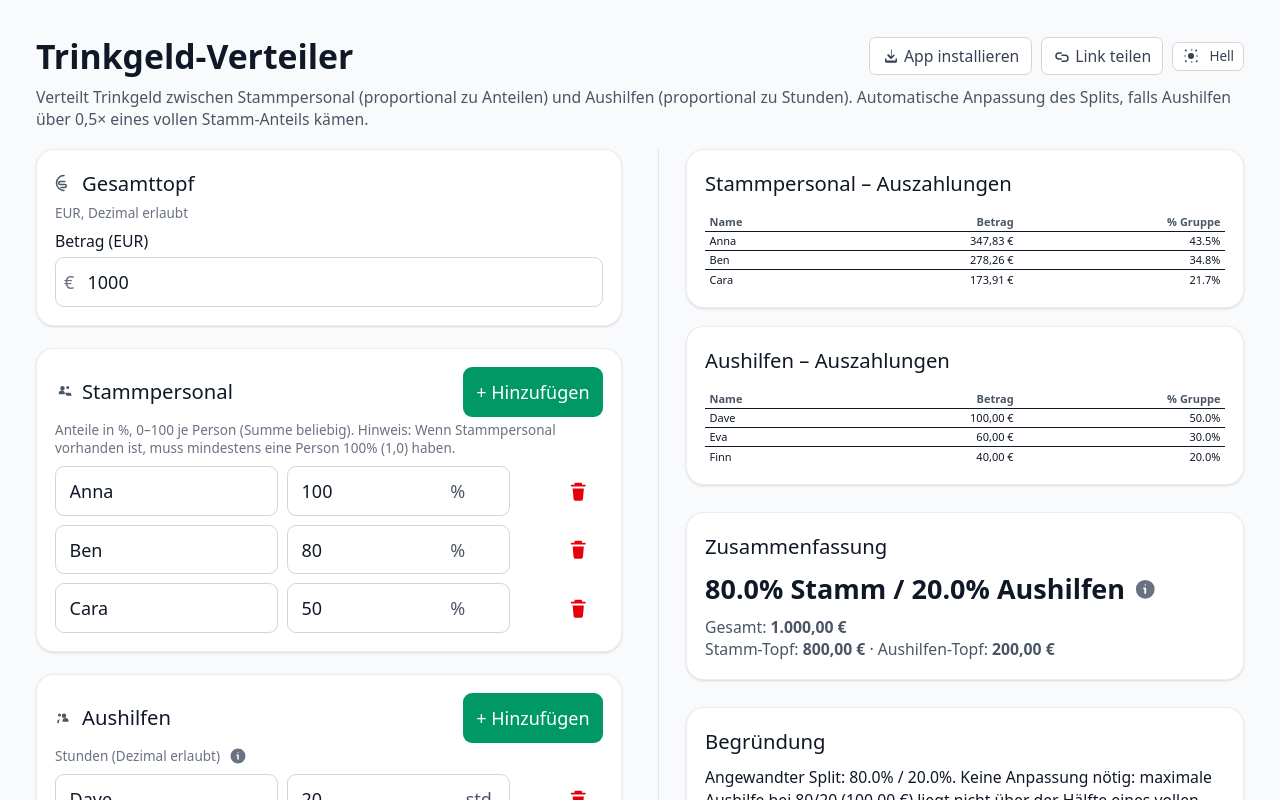
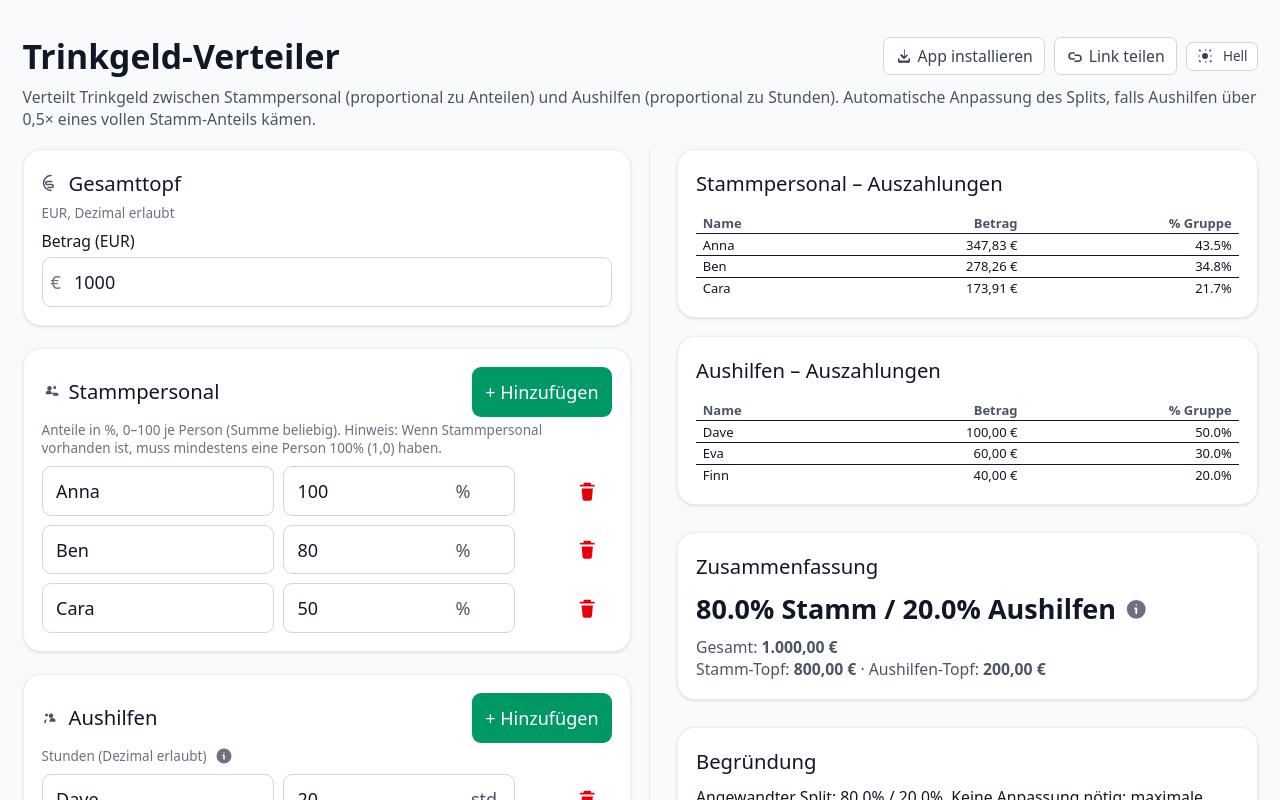
Before and after one commit to gorferma/trinkgeld-verteiler, a React (Vite) app: page / in a window 1280 px wide. Shown: the top 800 px of the page. Built offline with nearby package versions, Linux system fonts and the light colour scheme.

Commit message:
tweak(desktop): tighten paddings/gaps and widen layout to max-w-7xl; bump table font to 13px without forcing scroll

```diff
--- a/src/App.tsx
+++ b/src/App.tsx
@@ -541,7 +541,7 @@ export default function App() {
   }
 
   return (
-  <div className="mx-auto max-w-6xl p-4 pb-28 md:pb-10 md:p-8">
+  <div className="mx-auto max-w-7xl p-4 pb-24 md:pb-10 md:px-5 md:py-8">
       <div className="flex items-center justify-between mb-2">
         <h1 className="text-2xl md:text-3xl font-semibold">Trinkgeld-Verteiler</h1>
         <div className="flex items-center gap-2">
@@ -617,7 +617,7 @@ export default function App() {
       </div>
       <p className="text-sm text-gray-600 dark:text-gray-300 mb-4">Verteilt Trinkgeld zwischen Stammpersonal (proportional zu Anteilen) und Aushilfen (proportional zu Stunden). Automatische Anpassung des Splits, falls Aushilfen über 0,5× eines vollen Stamm-Anteils kämen.</p>
 
-  <div className="grid grid-cols-1 md:grid-cols-2 gap-8 items-start">
+  <div className="grid grid-cols-1 md:grid-cols-2 gap-4 items-start">
         {/* Left column – Inputs */}
         <div className="space-y-5">
           <div className="bg-white dark:bg-gray-900 rounded-2xl shadow p-4 border border-gray-200/70 dark:border-gray-800">
@@ -829,43 +829,43 @@ export default function App() {
   <div className="space-y-6 md:pl-6 md:border-l md:border-gray-200 dark:md:border-gray-800">
 
           <div className="grid grid-cols-1 gap-4">
-            <div className="bg-white dark:bg-gray-900 rounded-2xl shadow p-4 border border-gray-200/70 dark:border-gray-800 overflow-x-auto">
+            <div className="bg-white dark:bg-gray-900 rounded-2xl shadow p-3 md:p-4 border border-gray-200/70 dark:border-gray-800 overflow-x-auto">
               <h3 className="text-lg font-medium mb-3">Stammpersonal – Auszahlungen</h3>
-              <table className="w-full table-auto text-[13px] md:text-[12px] lg:text-[11px] leading-tight">
+              <table className="w-full table-auto text-[13px] md:text-[13px] lg:text-[13px] leading-tight">
                 <thead>
                   <tr className="text-left text-gray-600">
-                    <th className="py-0.5 px-1 break-words">Name</th>
-                    <th className="py-0.5 px-1 text-right">Betrag</th>
-                    <th className="py-0.5 px-1 text-right">% Gruppe</th>
+                    <th className="py-0.5 px-1.5 break-words">Name</th>
+                    <th className="py-0.5 px-1.5 text-right">Betrag</th>
+                    <th className="py-0.5 px-1.5 text-right">% Gruppe</th>
                   </tr>
                 </thead>
                 <tbody>
                   {results.staffRows.map(r => (
                     <tr key={r.id} className="border-t">
-                      <td className="py-0.5 px-1 break-words">{r.name || '—'}</td>
-                      <td className="py-0.5 px-1 text-right whitespace-nowrap">{formatMoney(r.amount)}</td>
-                      <td className="py-0.5 px-1 text-right whitespace-nowrap">{(r.percentOfGroup*100).toFixed(1)}%</td>
+                      <td className="py-0.5 px-1.5 break-words">{r.name || '—'}</td>
+                      <td className="py-0.5 px-1.5 text-right whitespace-nowrap">{formatMoney(r.amount)}</td>
+                      <td className="py-0.5 px-1.5 text-right whitespace-nowrap">{(r.percentOfGroup*100).toFixed(1)}%</td>
                     </tr>
                   ))}
                 </tbody>
               </table>
             </div>
-            <div className="bg-white dark:bg-gray-900 rounded-2xl shadow p-4 border border-gray-200/70 dark:border-gray-800 overflow-x-auto">
+            <div className="bg-white dark:bg-gray-900 rounded-2xl shadow p-3 md:p-4 border border-gray-200/70 dark:border-gray-800 overflow-x-auto">
               <h3 className="text-lg font-medium mb-3">Aushilfen – Auszahlungen</h3>
-              <table className="w-full table-auto text-[13px] md:text-[12px] lg:text-[11px] leading-tight">
+              <table className="w-full table-auto text-[13px] md:text-[13px] lg:text-[13px] leading-tight">
                 <thead>
                   <tr className="text-left text-gray-600">
-                    <th className="py-0.5 px-1 break-words">Name</th>
-                    <th className="py-0.5 px-1 text-right">Betrag</th>
-                    <th className="py-0.5 px-1 text-right">% Gruppe</th>
+                    <th className="py-0.5 px-1.5 break-words">Name</th>
+                    <th className="py-0.5 px-1.5 text-right">Betrag</th>
+                    <th className="py-0.5 px-1.5 text-right">% Gruppe</th>
                   </tr>
                 </thead>
                 <tbody>
                   {results.helperRows.map(r => (
                     <tr key={r.id} className="border-t">
-                      <td className="py-0.5 px-1 break-words">{r.name || '—'}</td>
-                      <td className="py-0.5 px-1 text-right whitespace-nowrap">{formatMoney(r.amount)}</td>
-                      <td className="py-0.5 px-1 text-right whitespace-nowrap">{(r.percentOfGroup*100).toFixed(1)}%</td>
+                      <td className="py-0.5 px-1.5 break-words">{r.name || '—'}</td>
+                      <td className="py-0.5 px-1.5 text-right whitespace-nowrap">{formatMoney(r.amount)}</td>
+                      <td className="py-0.5 px-1.5 text-right whitespace-nowrap">{(r.percentOfGroup*100).toFixed(1)}%</td>
                     </tr>
                   ))}
                 </tbody>
```
